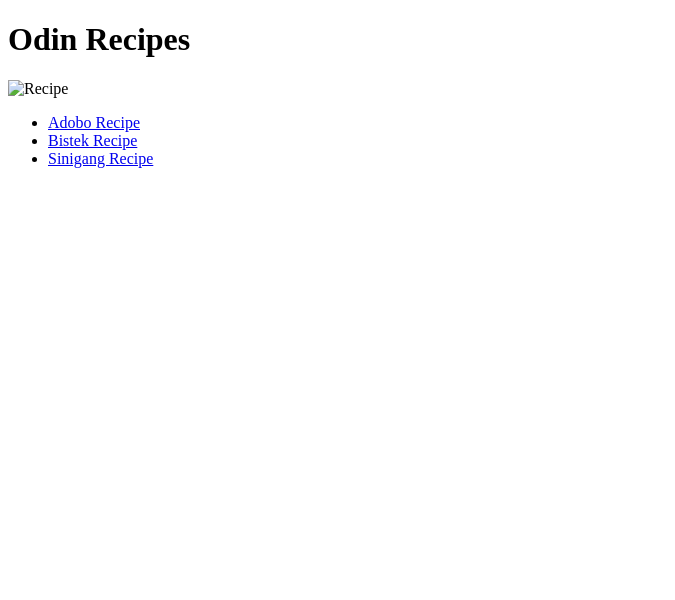
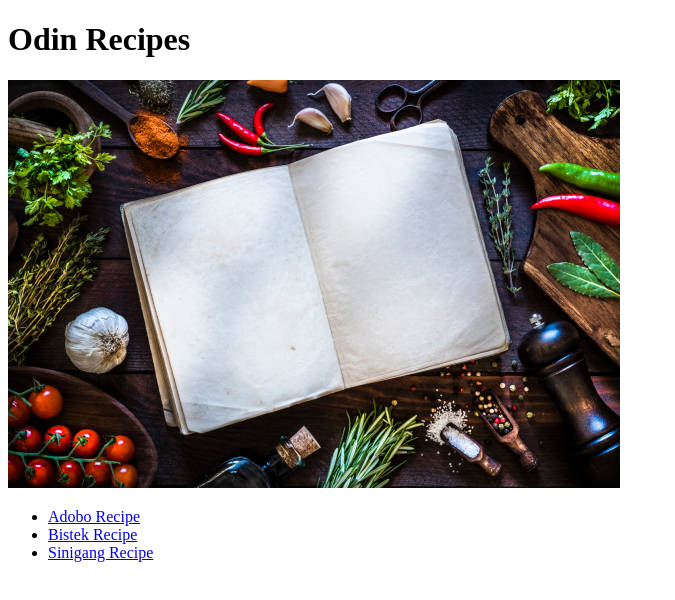
Before and after one commit to theadg/odin-recipes, a plain HTML site: page index.html in a window 1280 px wide. Shown: the whole page, without its empty margins (0-675 px from the left). Drawn offline with Linux system fonts and the light colour scheme; the site is published under a folder, as on GitHub Pages, so addresses that start at the root find nothing.

Commit message:
Correct src of recipe.jpg

```diff
--- a/index.html
+++ b/index.html
@@ -9,7 +9,7 @@
 <body>
     <h1>Odin Recipes</h1>
 
-    <img src="/images/recipe.jpg" alt="Recipe">
+    <img src="./images/recipe.jpg" alt="Recipe">
     <ul>
     <li><a href="recipes/adobo.html">Adobo Recipe</a></li>
     <li><a href="recipes/bistek.html">Bistek Recipe</a></li>
```
